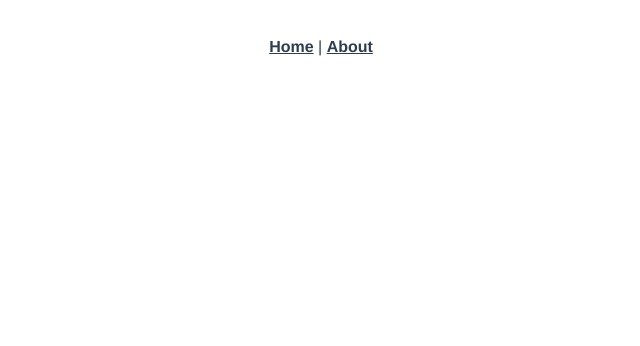
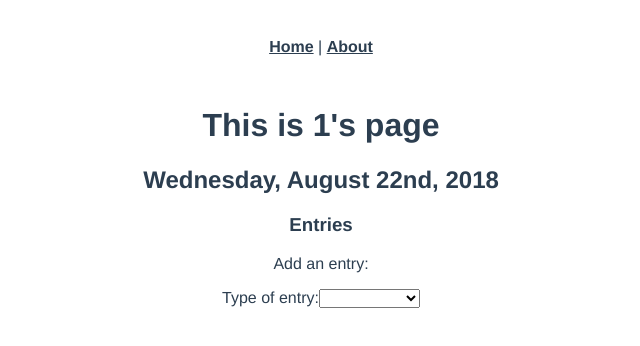
Before and after one commit to austintackaberry/food-diary, a Vue app: page /user/1 in a window 1280 px wide. Shown: the top 346 px of the page, without its empty margins (319-959 px from the left). Built offline with nearby package versions, Linux system fonts and the light colour scheme.

Commit message:
feat(User): Add conditional form for adding new entry

```diff
--- a/public/index.html
+++ b/public/index.html
@@ -1,12 +1,14 @@
 <!DOCTYPE html>
 <html lang="en">
+
 <head>
   <meta charset="utf-8">
   <meta http-equiv="X-UA-Compatible" content="IE=edge">
   <meta name="viewport" content="width=device-width,initial-scale=1.0">
   <link rel="icon" href="<%= BASE_URL %>favicon.ico">
-    <title>food-diary</title>
+  <title>Food Diary</title>
 </head>
+
 <body>
   <noscript>
     <strong>We're sorry but food-diary doesn't work properly without JavaScript enabled. Please enable it to continue.</strong>
@@ -14,4 +16,5 @@
   <div id="app"></div>
   <!-- built files will be auto injected -->
 </body>
+
 </html>
--- a/src/router.js
+++ b/src/router.js
@@ -1,6 +1,7 @@
 import Vue from "vue";
 import Router from "vue-router";
 import Home from "./views/Home.vue";
+import User from "./views/User.vue";
 
 Vue.use(Router);
 
@@ -21,6 +22,11 @@ export default new Router({
       // which is lazy-loaded when the route is visited.
       component: () =>
         import(/* webpackChunkName: "about" */ "./views/About.vue")
+    },
+    {
+      path: "/user/:username",
+      name: "user",
+      component: User
     }
   ]
 });
--- /dev/null
+++ b/src/views/User.vue
@@ -0,0 +1,46 @@
+<template>
+  <div class="about">
+    <h1>This is {{$route.params.username}}'s page</h1>
+    <h2>{{date}}</h2>
+    <h3>Entries</h3>
+    <form>
+      <p>Add an entry:</p>
+      <p>
+        <label for="entryType">Type of entry:</label>
+        <select id="entryType" v-model.number="entryType">
+          <option>Consumption</option>
+          <option>Feeling</option>
+        </select>
+      </p>
+    <p v-if="entryType === 'Consumption'">
+      <label for="foodsConsumed">Foods consumed:</label>
+      <input id="foodsConsumed" v-model="foodsConsumed" placeholder="cappuccino, salad, etc.">
+    </p>
+    <p v-if="entryType === 'Feeling'">
+      <label for="feeling">Feeling:</label>
+      <input id="feeling" v-model="feeling" placeholder="upset stomach, etc.">
+    </p>
+    <p v-if="entryType">
+      <label for="timestamp">{{entryType === 'Feeling' ? "Time felt:" : "Time consumed:"}}</label>
+      <input id="timestamp" v-model="timestamp" placeholder="8:00 AM">
+    </p>
+    </form>
+  </div>
+</template>
+
+
+
+<script>
+import moment from "moment";
+
+export default {
+  data() {
+    return {
+      date: moment().format("dddd, MMMM Do, YYYY"),
+      entryType: null,
+      foodsConsumed: null,
+      timestamp: null
+    };
+  }
+};
+</script>
```
Also changed, not shown: package.json (+7 -0 lines), 1 other file (tests, documents, lock files or other folders). Lines whose indentation alone changed are shown as unchanged.
